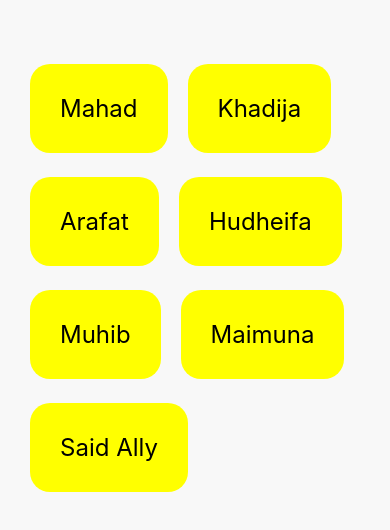
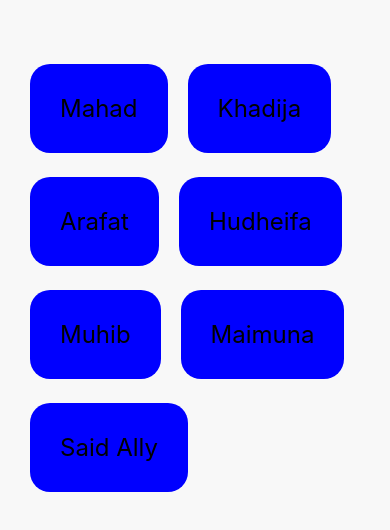
Before and after one commit to Mahad444/firstreactnativeapp, a React Native app: screen / in a window 390 px wide. Shown: the top 530 px of the page. Built offline with nearby package versions, Linux system fonts and the light colour scheme.

Commit message:
changing color

```diff
--- a/App.js
+++ b/App.js
@@ -52,7 +52,7 @@ const styles = StyleSheet.create({
     marginHorizontal: 10,
     marginTop: 24,
     padding: 30,
-    backgroundColor: 'yellow',
+    backgroundColor: 'blue',
     fontSize: 24,
     borderRadius: 20,
 
```
